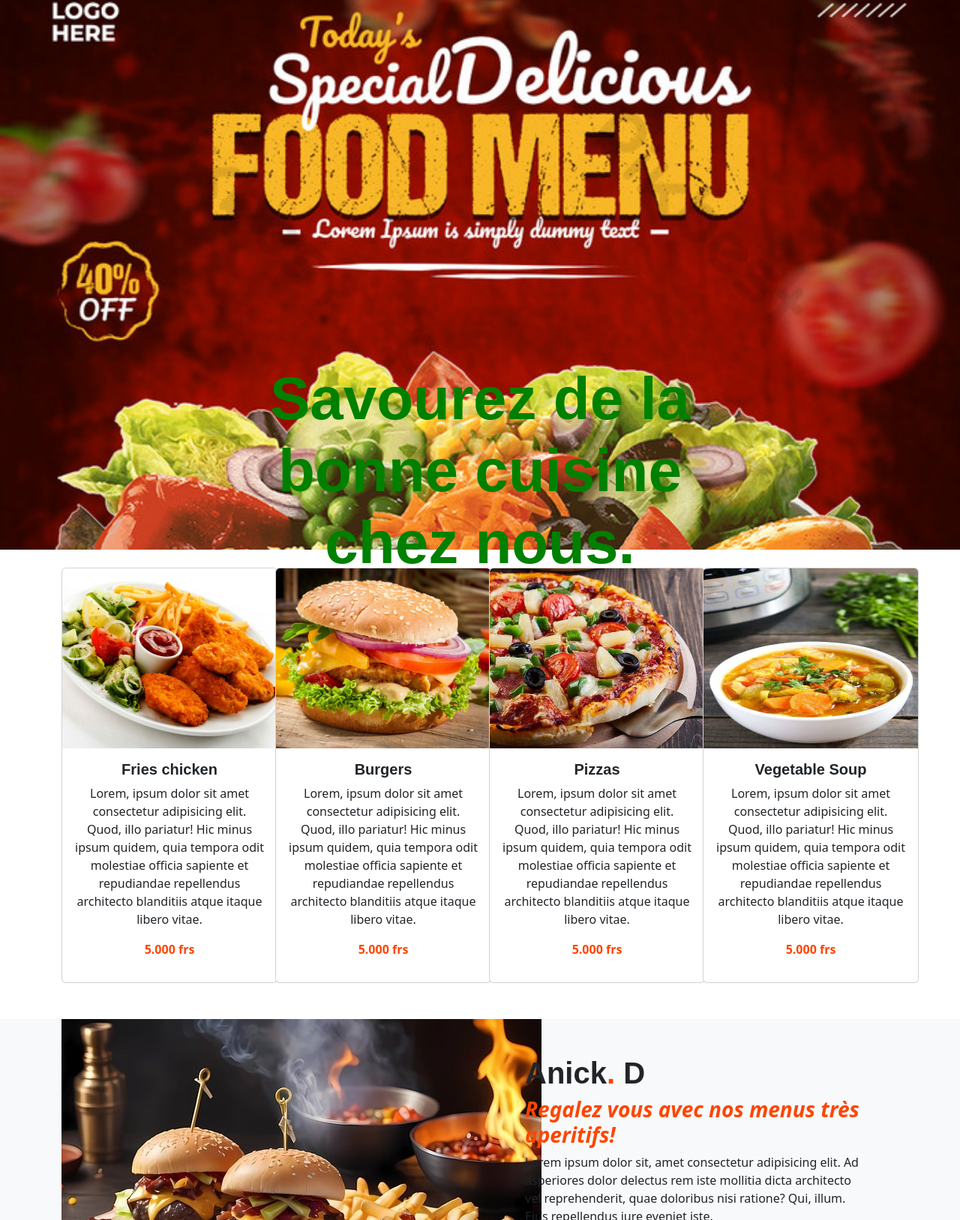
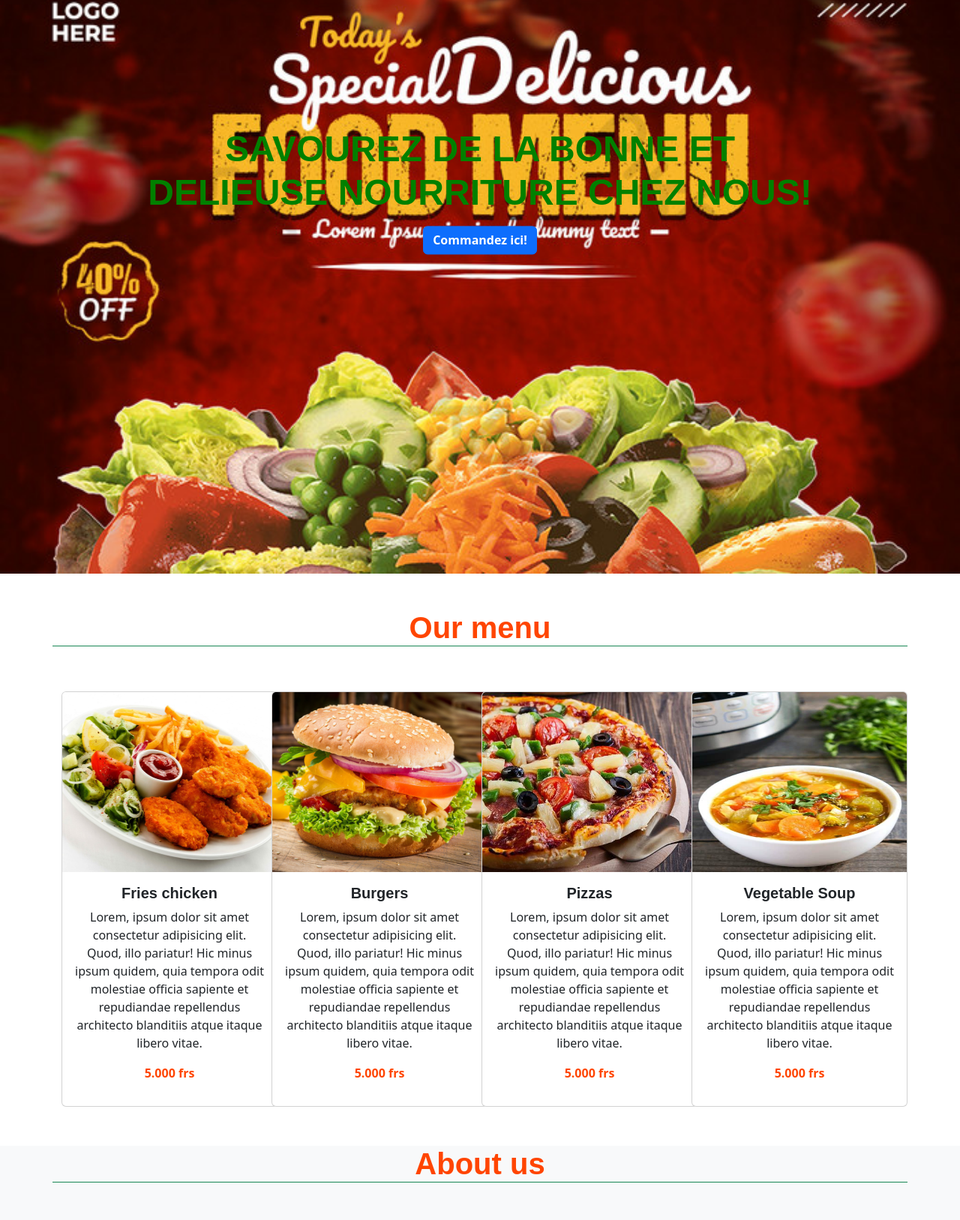
Before and after one commit to anick-e2c/proj3-restaurant, a plain HTML site: page index.html in a window 1280 px wide. Shown: the part 153-1780 px from the top of the page at 75% size. Drawn offline with nearby package versions, Linux system fonts and the light colour scheme.

Commit message:
Réalisation à 97%

```diff
--- a/index.html
+++ b/index.html
@@ -5,8 +5,10 @@
     <meta charset="utf-8">
     <meta name="viewport" content="width=device-width, initial-scale=1">
     <title>Restaurant Anick.D</title>
+    <link rel="stylesheet" href="style/style.css">
     <link href="https://cdn.jsdelivr.net/npm/bootstrap@5.3.3/dist/css/bootstrap.min.css" rel="stylesheet"
         integrity="sha384-QWTKZyjpPEjISv5WaRU9OFeRpok6YctnYmDr5pNlyT2bRjXh0JMhjY6hW+ALEwIH" crossorigin="anonymous">
+    <link rel="stylesheet" href="https://cdnjs.cloudflare.com/ajax/libs/font-awesome/6.0.0-beta3/css/all.min.css">
 </head>
 
 <body class="m-0">
@@ -36,14 +38,13 @@
         </nav>
     </header>
     <!--Sections Héros-->
-    <section class="main-image bg-secondary mb-4"
-        >
-        <div class="container-fluid " style=" background: url('img/main-image.jpg') no-repeat; background-size: cover; height: 50rem;">
+    <section class="main-image bg-secondary mb-5" style="height: 52rem;" >
+        <div class="container-fluid " style=" background: url('img/main-image.jpg') no-repeat ; background-size: cover; height: 52rem;">
             <div class="row   d-flex justify-content-center ">
-                <div class="col-6 text-center align-items-center  position-absolute top-100 start-50 translate-middle mb-5">
+                <div class="col-12 text-center align-items-center  position-absolute top-50 start-50 translate-middle mb-5">
                     <!--Titre-->
-                    <p  >
-                        <h1 style="color: green; font-weight: bold; font-family: Arial, Helvetica, sans-serif; font-size: 5rem;">Savourez de la bonne cuisine chez nous.</h1>
+                    <p>
+                        <h1 style=" text-transform: uppercase; color:green; font-weight: bold; font-family: Arial, Helvetica, sans-serif; font-size: 3rem;">Savourez de la bonne et <br> delieuse nourriture chez nous!</h1>
                     </p>
                     <button class="btn btn-primary fw-bold" type="button">Commandez ici!</button>
                 </div>
@@ -54,9 +55,12 @@
     <!--MENUS-->
     <section class="menu mb-5">
         <div class="container">
-            <div class="row justify-content-center">
-                <div class="col-3">
-                    <div class="card" style="width: 18rem;">
+            <div class="row mb-5 d-flex justify-content-center align-items-center">
+                <h1 class="fw-bold text-center fs-1 border-bottom border-success" style="font-family: Arial, Helvetica, sans-serif; color: orangered;">Our menu</h1>
+            </div>
+            <div class="row justify-content-center me-2">
+                <div class="col-3 col-sm-12 col-md-4 col-lg-3 py-1">
+                    <div class="card h-100" style="width: 18rem;">
                         <img src="img/fries_chicken.jpg" class="card-img-top" alt="fries-chicken" style="height: 15rem;">
                         <div class="card-body text-center">
                             <h5 class="card-title fw-bold" style="font-family: arial, sans-serief;">Fries chicken</h5>
@@ -72,7 +76,7 @@
                         </div>
                     </div>
                 </div>
-                <div class="col-3">
+                <div class="col-3 col-sm-12 col-md-4 col-lg-3 py-1">
                     <div class="card" style="width: 18rem;">
                         <img src="img/burger.png" class="card-img-top" alt="fries-chicken" style="height: 15rem;">
                         <div class="card-body text-center">
@@ -89,7 +93,7 @@
                         </div>
                     </div>
                 </div>
-                <div class="col-3">
+                <div class="col-3 col-sm-12 col-md-4 col-lg-3 py-1">
                     <div class="card" style="width: 18rem;">
                         <img src="img/pizza.jpg" class="card-img-top" alt="fries-chicken" style="height: 15rem;">
                         <div class="card-body text-center">
@@ -106,7 +110,7 @@
                         </div>
                     </div>
                 </div>
-                <div class="col-3">
+                <div class="col-3 col-sm-12 col-md-4 col-lg-3 py-1">
                     <div class="card" style="width: 18rem;">
                         <img src="img/vegetable_soup.jpg" class="card-img-top" alt="fries-chicken" style="height: 15rem;">
                         <div class="card-body text-center">
@@ -129,10 +133,13 @@
     <!--APROPOS DE NOUS-->
     <section class="About bg-body-tertiary mt-3 mb-5">
         <div class="container">
+            <div class="row mb-5 d-flex justify-content-center align-items-center">
+                <h1 class="fw-bold text-center fs-1 border-bottom border-success" style="font-family: Arial, Helvetica, sans-serif; color: orangered;">About us</h1>
+            </div>
             <div class="row">
                 <div class="col-6 col-sm-12 col-md-6 col-lg-6 col-xl-6"><img src="img/about_us.jpg" alt="" srcset=""></div>
                 <div class="col-6  col-sm-12 col-md-6 col-lg-6 col-xl-6">
-                    <div class="row p-5">
+                    <div class="row col-12 p-5">
                         <h1 class="text-black; fw-bold" style="font-family: arial, sans-serif;">Anick<span style="color: orangered;">.</span> D</h1>
                         <h3 class="fw-bold " style="color: orangered;"><i>Regalez vous avec nos menus très aperitifs!</i></h3>
                         <p>
@@ -155,6 +162,9 @@
     <!--Contact-->
     <section class="contact mb-5">
         <div class="container">
+            <div class="row mb-5 d-flex justify-content-center align-items-center">
+                <h1 class="fw-bold text-center fs-1 border-bottom border-success " style="font-family: Arial, Helvetica, sans-serif; color: orangered;">Contact</h1>
+            </div>
             <div class="row">
                 <div class="col-6">
                     <div class="mb-3">
@@ -170,7 +180,7 @@
                         </textarea>
                       </div>
                       <div class="col-auto">
-                        <button type="submit" class="btn bg-black  mb-3">Contact us</button>
+                        <button type="submit" class="btn bg-black text-white mb-3">Contact us</button>
                       </div>
                 </div>
             </div>
@@ -188,6 +198,10 @@
                     <div class="copyright fw-bold text-white">Copyright @ 2025. tous droits revervés.</div>
                 </div>
                 <div class="col-3  col-sm-12 col-md-3 col-lg-3">
+                    <i class="fab fa-facebook " style="color: #1877F2;"></i>
+                    <i class="fab fa-tiktok"></i>
+                    <i class="fab fa-instagram" ></i>
+                    <i class="fab fa-whatsapp" style="color: #09f79b;"></i>
 
                 </div>
                 <div class="col-3 col-sm-12 col-md-3 col-lg-3">
--- /dev/null
+++ b/style/style.css
@@ -0,0 +1,8 @@
+
+.card {
+    transition: margin-right 2s ease-in-out 1.5s;
+}
+
+.card:hover {
+ transform:  scale3d(1.2, 1.2, 0.3);
+}
```
